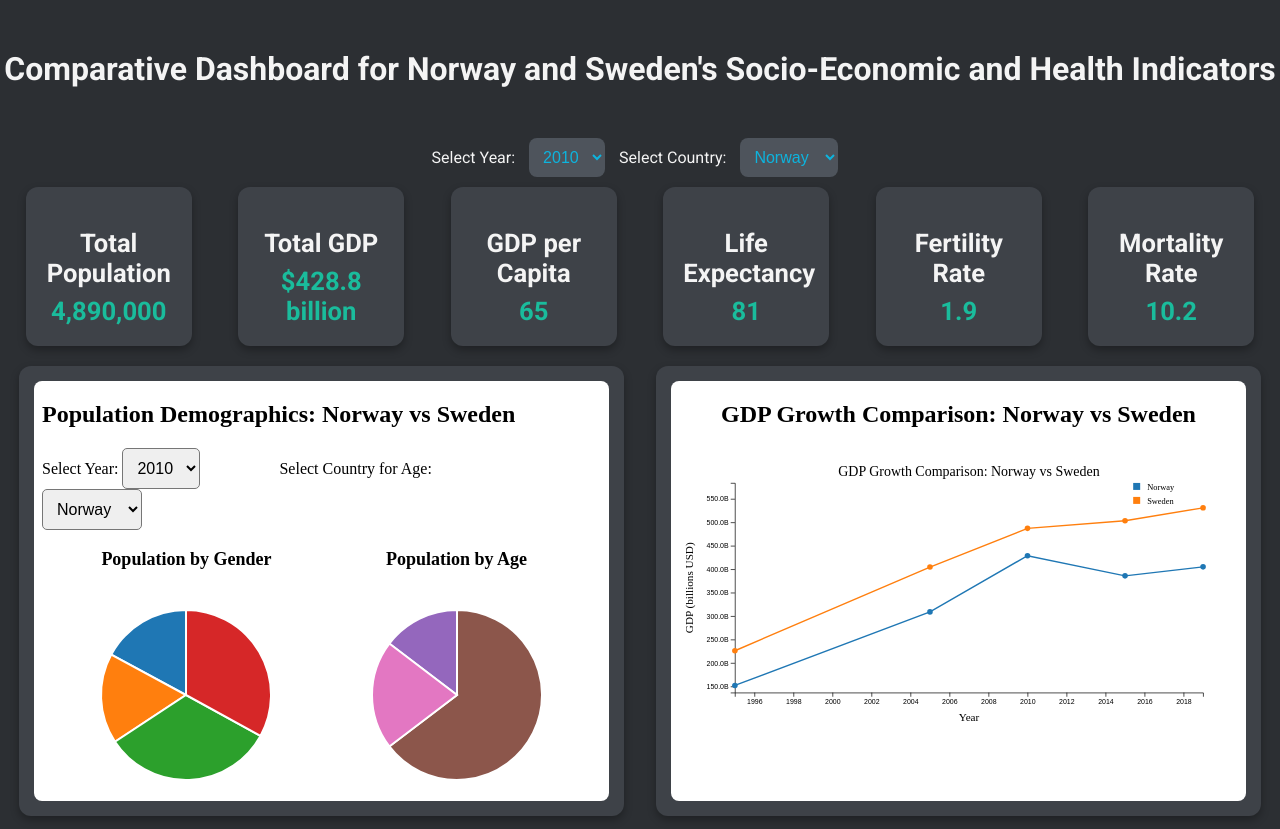
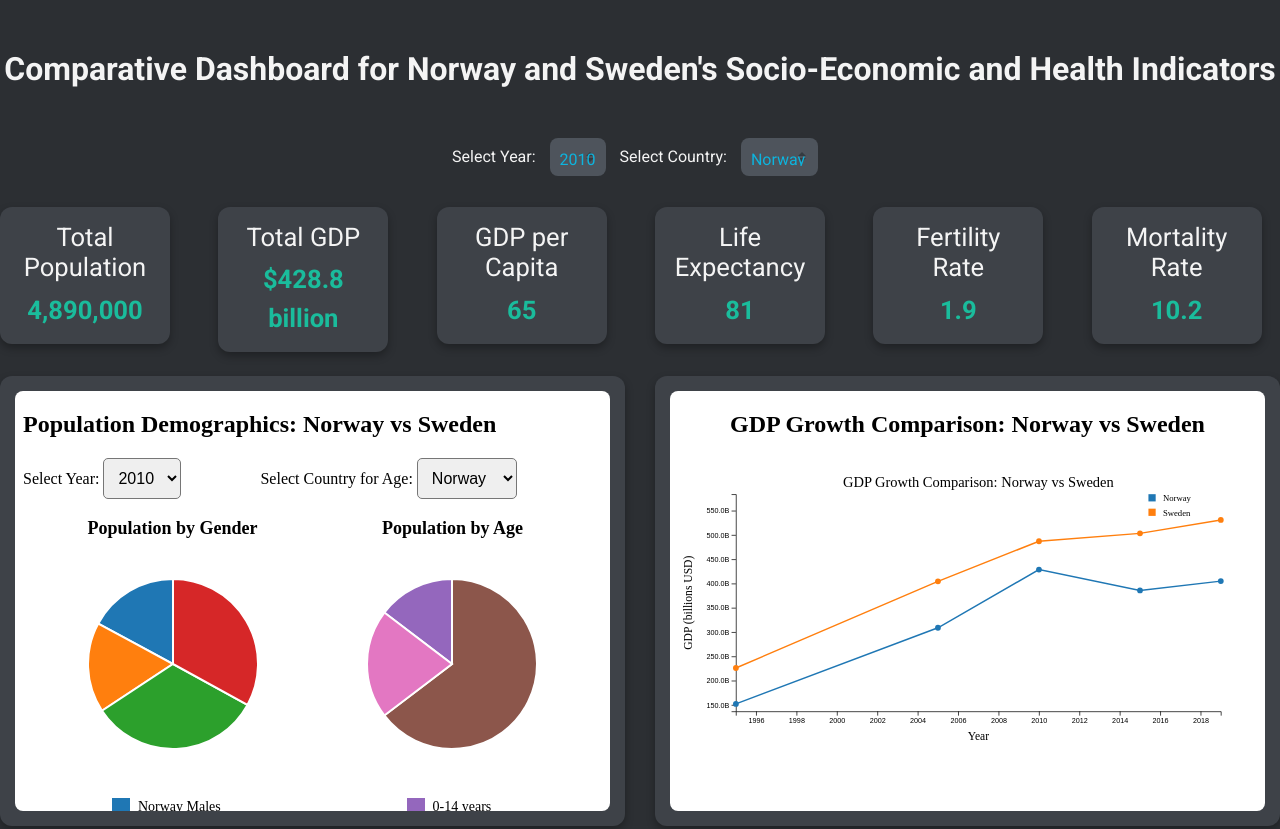
Before and after one commit to nguyenlamvu88/dsci_554_country_dashboard, a plain HTML site: page index.html in a window 1280 px wide. Shown: the top 829 px of the page. Drawn offline with nearby package versions, Linux system fonts and the light colour scheme.

Commit message:
Update index.html

```diff
--- a/index.html
+++ b/index.html
@@ -3,8 +3,14 @@
 <head>
     <meta charset="UTF-8">
     <meta name="viewport" content="width=device-width, initial-scale=1.0">
-    <title>Enhanced Dashboard: Norway vs Sweden</title>
+    <title>Dashboard: Norway vs Sweden</title>
+
+    <!-- Bootstrap CSS -->
+    <link href="https://stackpath.bootstrapcdn.com/bootstrap/4.5.2/css/bootstrap.min.css" rel="stylesheet">
+
+    <!-- Google Fonts -->
     <link href="https://fonts.googleapis.com/css2?family=Roboto:wght@300;400;700&display=swap" rel="stylesheet">
+
     <style>
         body {
             font-family: 'Roboto', sans-serif;
@@ -19,7 +25,7 @@
             font-size: 2rem;
             font-weight: 700;
             color: #f4f4f4;
-            margin: 50px 0; /* Reduced margin */
+            margin: 50px 0;
         }
 
         /* Dropdown Container Styling */
@@ -38,24 +44,18 @@
             margin: 0 10px;
         }
 
-        /* Dashboard container for KPI Cards */
-        .chart-container {
-            display: flex;
-            flex-wrap: wrap;
-            justify-content: space-around;
-            padding: 10px;
-            gap: 15px; /* Increased gap for better separation */
-        }
-
-        /* Info cards at the top */
+        /* KPI Cards */
         .info-card {
             background-color: #3e4248;
             border-radius: 12px;
-            padding: 20px;
-            width: 10%; /* Uniform card size */
+            padding: 15px;
             text-align: center;
             box-shadow: 0 4px 8px rgba(0, 0, 0, 0.3);
             transition: transform 0.3s ease, background-color 0.3s ease;
+            /* Added flex properties for consistent sizing */
+            flex: 1; /* Makes all cards equally share space */
+            min-width: 170px; /* Minimum width to ensure enough room for content */
+            max-width: 170px; /* Max width to keep them consistent */
         }
 
         .info-card:hover {
@@ -64,16 +64,16 @@
         }
 
         .info-card h2 {
-            font-size: 1.6rem; /* Increased font size for KPI titles */
+            font-size: 1.6rem;
             color: #f4f4f4;
             margin-bottom: 8px;
         }
 
         .info-card .value {
-            font-size: 1.6rem; /* Increased font size for KPI values */
+            font-size: 1.6rem;
             font-weight: 700;
             color: #1abc9c;
-            transition: all 0.3s ease-in-out; /* Smooth transition */
+            transition: all 0.3s ease-in-out;
         }
 
         /* Chart Box Styling */
@@ -81,22 +81,23 @@
             background-color: #3e4248;
             border-radius: 12px;
             padding: 15px;
-            width: 48%; /* Two charts per row (horizontally) */
             height: 450px;
             box-shadow: 0 4px 8px rgba(0, 0, 0, 0.3);
             transition: transform 0.3s ease, background-color 0.3s ease;
-            margin-bottom: 5px;
             box-sizing: border-box;
+            margin-bottom: 30px;
+            position: relative; /* Ensure z-index works */
         }
 
         .chart-box:hover {
-            transform: scale(1.02);
+            transform: scale(1.2);
             background-color: #4e545c;
+            z-index: 10; /* Higher z-index to bring it to the front */
         }
 
         .chart-box h3 {
             text-align: center;
-            font-size: 1.1rem; /* Slightly increased font size */
+            font-size: 1.1rem;
             font-weight: 700;
             color: #f4f4f4;
             margin-bottom: 15px;
@@ -104,23 +105,22 @@
 
         .chart-box iframe {
             width: 100%;
-            height: 100%; /* Adjust iframe to take full height of chart box */
+            height: 100%;
             border: none;
             border-radius: 8px;
             background-color: #fff;
         }
 
-        /* KPI and Chart Spacing */
-        .chart-container,
-        .dropdown-container {
-            max-width: 1400px; /* Increased max width to accommodate larger charts */
+        /* Max Width Container */
+        .container-custom {
+            max-width: 1400px;
             margin: 0 auto;
         }
 
         /* Improved Responsiveness */
         @media (max-width: 768px) {
             .chart-box, .info-card {
-                width: 100%; /* Full width for smaller screens */
+                width: 100%;
                 margin-bottom: 20px;
             }
 
@@ -132,88 +132,116 @@
 </head>
 <body>
 
+    <div class="container-custom">
         <h1>Comparative Dashboard for Norway and Sweden's Socio-Economic and Health Indicators</h1>
 
         <!-- Dropdowns for year and country selection -->
         <div class="dropdown-container">
             <label for="yearSelect">Select Year:</label>
-        <select id="yearSelect">
+            <select id="yearSelect" class="custom-select d-inline-block w-auto">
                 <option value="2010">2010</option>
                 <option value="2015">2015</option>
                 <option value="2021">2021</option>
             </select>
 
             <label for="countrySelect">Select Country:</label>
-        <select id="countrySelect">
+            <select id="countrySelect" class="custom-select d-inline-block w-auto">
                 <option value="Norway">Norway</option>
                 <option value="Sweden">Sweden</option>
             </select>
         </div>
 
         <!-- Cards displaying key indicators -->
-    <div class="chart-container">
+        <div class="row text-center mb-4">
+            <div class="col-md-2">
                 <div class="info-card">
                     <h2>Total Population</h2>
                     <div class="value" id="totalPopulation">20,000,000</div>
                 </div>
+            </div>
 
+            <div class="col-md-2">
                 <div class="info-card">
                     <h2>Total GDP</h2>
                     <div class="value" id="totalGDP">357</div>
                 </div>
+            </div>
 
+            <div class="col-md-2">
                 <div class="info-card">
                     <h2>GDP per Capita</h2>
                     <div class="value" id="gdpPerCapita">65</div>
                 </div>
+            </div>
 
+            <div class="col-md-2">
                 <div class="info-card">
                     <h2>Life Expectancy</h2>
                     <div class="value" id="lifeExpectancy">78</div>
                 </div>
+            </div>
 
+            <div class="col-md-2">
                 <div class="info-card">
                     <h2>Fertility Rate</h2>
                     <div class="value" id="fertilityRate">1.8</div>
                 </div>
+            </div>
 
+            <div class="col-md-2">
                 <div class="info-card">
                     <h2>Mortality Rate</h2>
                     <div class="value" id="mortalityRate">10.0</div>
                 </div>
             </div>
+        </div>
 
         <!-- Chart section displayed horizontally (two charts per row) -->
-    <div class="chart-container">
-        <!-- Population Demographics Chart -->
+        <div class="row">
+            <div class="col-md-6">
                 <div class="chart-box">
+
                     <iframe src="pop_demo_male_female.html"></iframe>
-        </div>
-
-        <!-- GDP Growth Chart -->
-        <div class="chart-box">
-            <iframe id="gdpIframe" src="gdp_growth.html"></iframe>
                 </div>
             </div>
 
-    <div class="chart-container">
-        <!-- Health Expenditure Chart -->
+            <div class="col-md-6">
                 <div class="chart-box">
+
+                    <iframe src="gdp_growth.html"></iframe>
+                </div>
+            </div>
+        </div>
+
+        <div class="row">
+            <div class="col-md-6">
+                <div class="chart-box">
+
                     <iframe src="health_gdp_stack_bar.html"></iframe>
                 </div>
+            </div>
 
-        <!-- Life Expectancy Chart -->
+            <div class="col-md-6">
                 <div class="chart-box">
+
                     <iframe src="life_expectancy.html"></iframe>
                 </div>
             </div>
+        </div>
 
-    <div class="chart-container">
-        <!-- Import/Export Chart -->
+        <div class="row">
+            <div class="col-md-12">
                 <div class="chart-box">
-            <iframe src="import_export.html"></iframe>
+
+                    <iframe src="import_export.html" style="width: 100%; height: 180%;"></iframe>
                 </div>
             </div>
+        </div>
+    </div>
+
+    <!-- Bootstrap JS and Popper.js -->
+    <script src="https://code.jquery.com/jquery-3.5.1.slim.min.js"></script>
+    <script src="https://cdn.jsdelivr.net/npm/bootstrap@4.5.2/dist/js/bootstrap.bundle.min.js"></script>
 
     <script>
         document.addEventListener("DOMContentLoaded", function () {
@@ -247,18 +275,15 @@
                 "2021": {"Norway": 9.5, "Sweden": 9.3}
             };
 
-            // Function to format the population with commas
             function formatPopulation(population) {
-                return population.toLocaleString(); // Adds commas
+                return population.toLocaleString();
             }
 
-            // Function to convert GDP from millions to billions and format with dollar sign and commas
             function formatGDP(gdpInMillions) {
-                const gdpInBillions = gdpInMillions / 1000;  // Convert to billions
+                const gdpInBillions = gdpInMillions / 1000;
                 return `$${gdpInBillions.toLocaleString(undefined, { minimumFractionDigits: 1, maximumFractionDigits: 1 })} billion`;
             }
 
-            // Function to update the KPI values
             function updateKPIs(year, country) {
                 document.getElementById('totalPopulation').textContent = formatPopulation(populationData[year][country]);
                 document.getElementById('totalGDP').textContent = formatGDP(gdpData[year][country]);
@@ -267,7 +292,6 @@
                 document.getElementById('mortalityRate').textContent = mortalityData[year][country];
             }
 
-            // Event listeners for dropdown changes
             const yearSelect = document.getElementById('yearSelect');
             const countrySelect = document.getElementById('countrySelect');
 
@@ -283,7 +307,6 @@
                 updateKPIs(selectedYear, selectedCountry);
             });
 
-            // Initial load with default year and country
             updateKPIs('2010', 'Norway');
         });
     </script>
```
Lines whose indentation alone changed are shown as unchanged.
